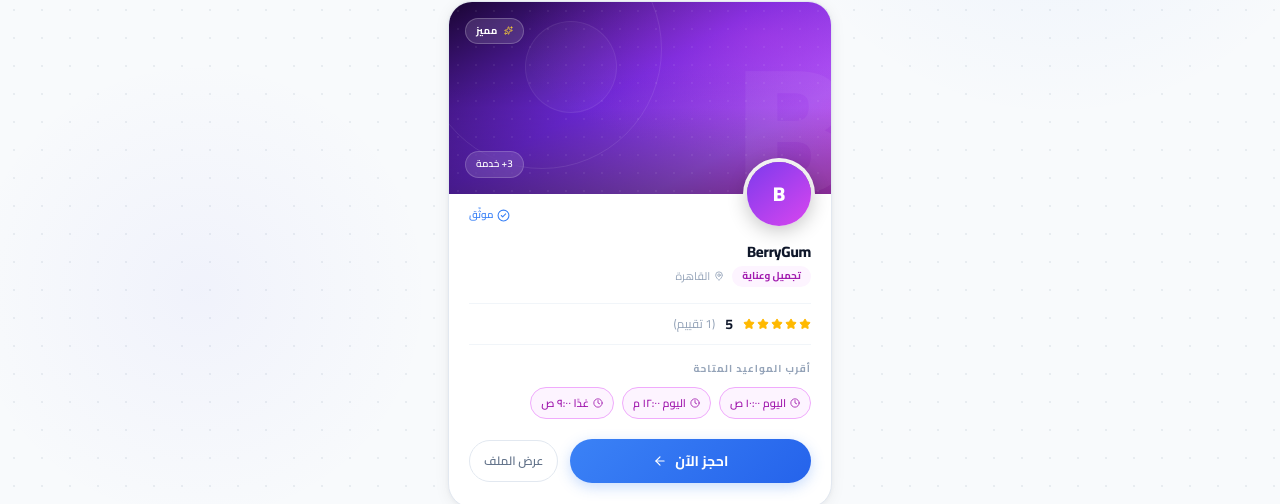
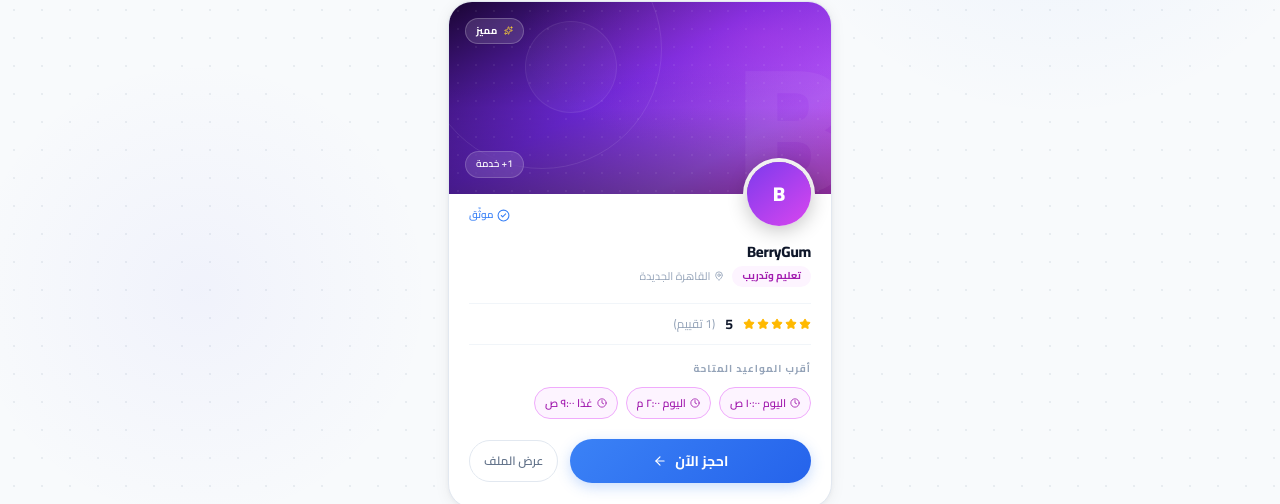
Before and after one commit to Amrwar/MAW3ED, a Next.js app: page / in a window 1280 px wide. Shown: the part 3030-3534 px from the top of the page. Built offline with nearby package versions, Linux system fonts and the light colour scheme; no server answers; the database is empty.

Commit message:
Actual card is now showing

```diff
--- a/src/features/home/CategoriesSection.tsx
+++ b/src/features/home/CategoriesSection.tsx
@@ -52,18 +52,18 @@
 const FEATURED_MOCK = [
   {
     id:          "f1",
-    slug:        "berrygum",
+    slug:        "amr-hefny",
     nameAr:      "BerryGum",
     nameEn:      "BerryGum",
-    specialtyAr: "تجميل وعناية",
-    specialtyEn: "Beauty & Care",
-    cityAr:      "القاهرة",
-    cityEn:      "Cairo",
+    specialtyAr: "تعليم وتدريب",
+    specialtyEn: "Education",
+    cityAr:      "القاهرة الجديدة",
+    cityEn:      "New Cairo",
     rating:      5.0,
     reviews:     1,
-    services:    3,
-    slotsAr:     ["اليوم ١٠:٠٠ ص", "اليوم ١٢:٠٠ م", "غدًا ٩:٠٠ ص"],
-    slotsEn:     ["Today 10:00 AM", "Today 12:00 PM", "Tomorrow 9:00 AM"],
+    services:    1,
+    slotsAr:     ["اليوم ١٠:٠٠ ص", "اليوم ٢:٠٠ م", "غدًا ٩:٠٠ ص"],
+    slotsEn:     ["Today 10:00 AM", "Today 2:00 PM", "Tomorrow 9:00 AM"],
     initial:     "B",
     badgeAr:     "مميز",
     badgeEn:     "Featured",
```
